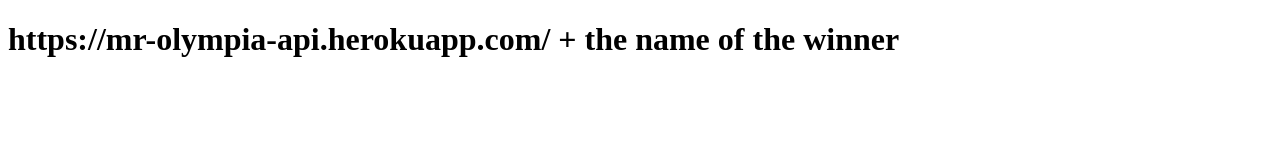
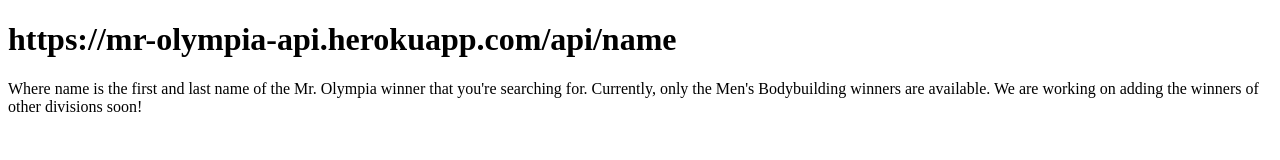
Before and after one commit to kmooredev/mr-olympia-api, a website: page index.html in a window 1280 px wide. Drawn offline with Linux system fonts and the light colour scheme.

Commit message:
modified index.html

```diff
--- a/index.html
+++ b/index.html
@@ -7,6 +7,7 @@
   <title>Mr. Olympia API</title>
 </head>
 <body>
-  <h1>https://mr-olympia-api.herokuapp.com/ + the name of the winner</h1>
+  <h1>https://mr-olympia-api.herokuapp.com/api/name</h1>
+  <p>Where name is the first and last name of the Mr. Olympia winner that you're searching for. Currently, only the Men's Bodybuilding winners are available. We are working on adding the winners of other divisions soon!</p>
 </body>
 </html>
```
